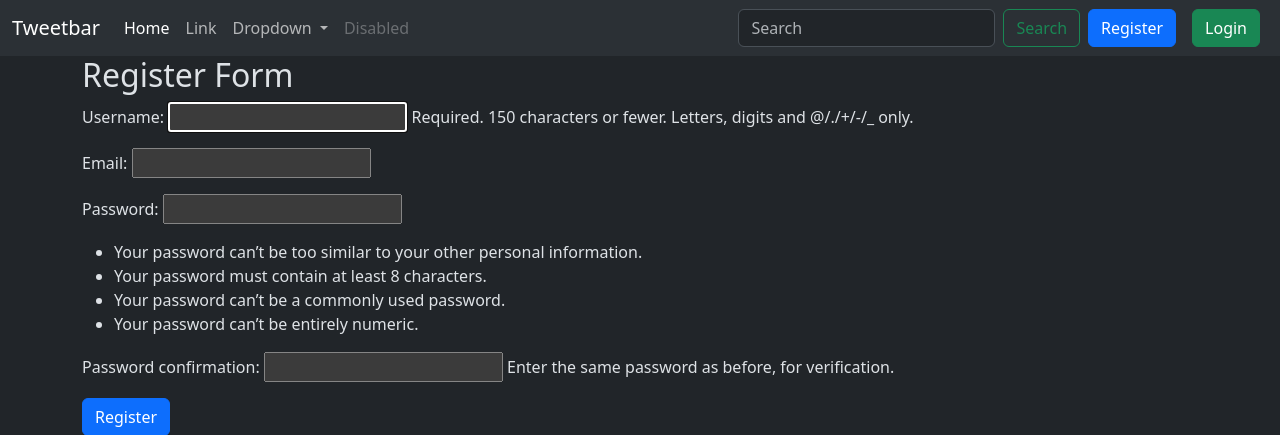
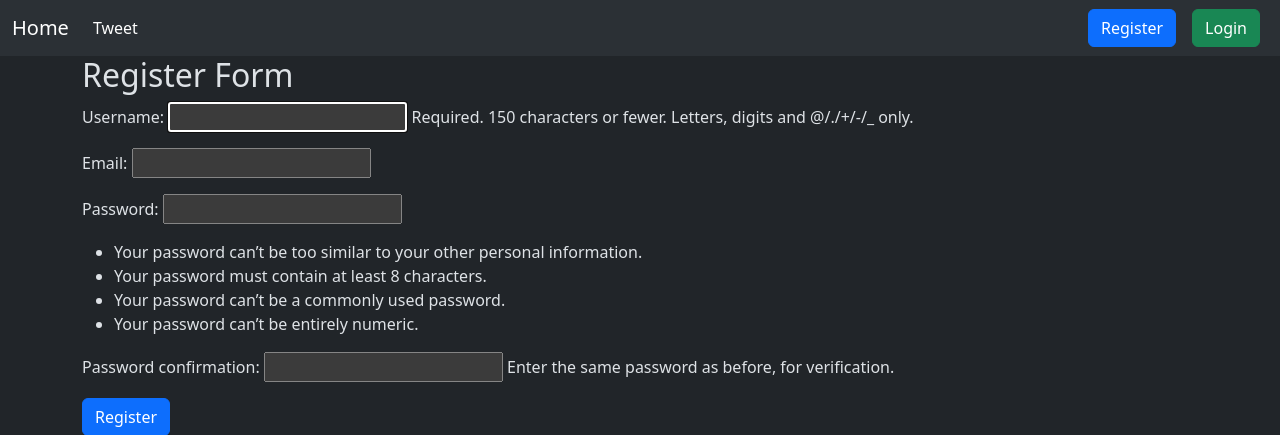
Before and after one commit to hemant-yadavv/djnago-project, a Django app: page /tweet/register/ in a window 1280 px wide. Shown: the top 435 px of the page. Run offline with Django 5.2, Linux system fonts and the light colour scheme.

Commit message:
tweet form updated

```diff
--- a/chaiheadq/templates/layout.html
+++ b/chaiheadq/templates/layout.html
@@ -15,19 +15,19 @@
 <body class=''>
   <nav class="navbar navbar-expand-lg bg-body-tertiary">
     <div class="container-fluid">
-          <a class="navbar-brand" href="#">Tweetbar</a>
+      <a class="navbar-brand" href="{% url 'tweet_list' %}">Home</a>
       <button class="navbar-toggler" type="button" data-bs-toggle="collapse" data-bs-target="#navbarSupportedContent" aria-controls="navbarSupportedContent" aria-expanded="false" aria-label="Toggle navigation">
         <span class="navbar-toggler-icon"></span>
       </button>
       <div class="collapse navbar-collapse" id="navbarSupportedContent">
         <ul class="navbar-nav me-auto mb-2 mb-lg-0">
           <li class="nav-item">
-                <a class="nav-link active" aria-current="page" href="{% url 'tweet_list' %}">Home</a>
+            <a class="nav-link active" aria-current="page" href="{% url 'tweet_create' %}">Tweet</a>
           </li>
-              <li class="nav-item">
-                <a class="nav-link" href="#">Link</a>
-              </li>
-              <li class="nav-item dropdown">
+          {% comment %} <li class="nav-item">
+            <a class="nav-link" href="#">Admin</a>
+          </li> {% endcomment %}
+          {% comment %} <li class="nav-item dropdown">
             <a class="nav-link dropdown-toggle" href="#" role="button" data-bs-toggle="dropdown" aria-expanded="false">
               Dropdown
             </a>
@@ -37,16 +37,18 @@
               <li><hr class="dropdown-divider"></li>
               <li><a class="dropdown-item" href="#">Something else here</a></li>
             </ul>
-              </li>
-              <li class="nav-item">
+          </li> {% endcomment %}
+          {% comment %} <li class="nav-item">
             <a class="nav-link disabled" aria-disabled="true">Disabled</a>
-              </li>
+          </li> {% endcomment %}
         </ul>
-            <form class="d-flex" role="search">
+         {% comment %} <form class="d-flex" role="search">
           <input class="form-control me-2" type="search" placeholder="Search" aria-label="Search">
           <button class="btn btn-outline-success" type="submit">Search</button>
-            </form>
+        </form> {% endcomment %}
+
         {% if user.is_authenticated %}
+        <h5 class="mx-4">Welcome, {{user.username}}</h5>
         <form action="{% url 'logout' %}" method="post">
           {% csrf_token %}
           <button class="btn btn-danger mx-2">Logut</button>
--- a/chaiheadq/tweet/forms.py
+++ b/chaiheadq/tweet/forms.py
@@ -9,6 +9,16 @@ class TweetForm(forms.ModelForm):
         feilds = ['text','photo']
         exclude = ('user',)
 
+    def clean(self):
+        cleaned_data = super().clean()
+        text = cleaned_data.get('text')
+        photo = cleaned_data.get('photo')
+
+        if not text:
+            self.add_error('text', 'This field is required.')
+        if not photo:
+            self.add_error('photo', 'This field is required.')
+
 
 class UserRegistrationForm(UserCreationForm):
     email = forms.EmailField()
```
Also changed, not shown: chaiheadq/db.sqlite3. Lines whose indentation alone changed are shown as unchanged.
